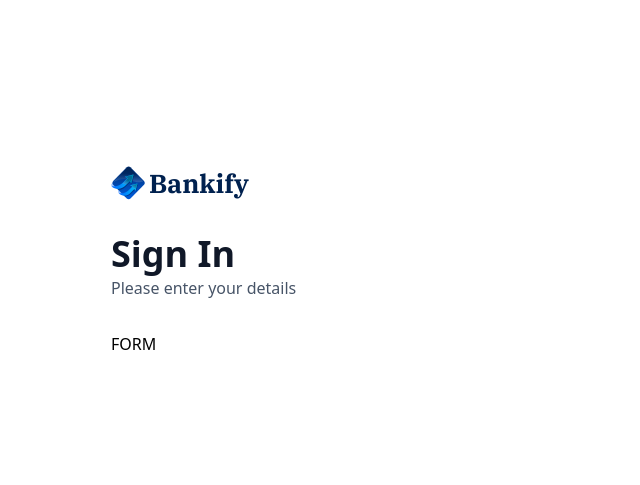
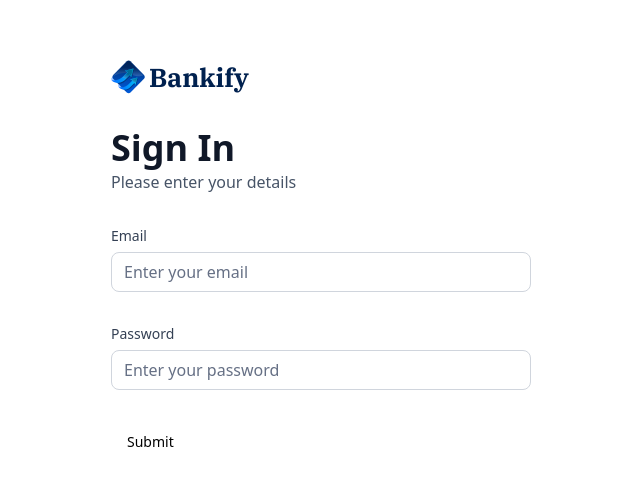
Before and after one commit to Jimike110/bankify, a Next.js app: page /sign-in in a window 1280 px wide. Shown: the part 139-624 px from the top of the page, without its empty margins (319-959 px from the left). Built offline with nearby package versions, Linux system fonts and the light colour scheme.

Commit message:
Improved auth components; made custom input components

```diff
--- a/components/AuthForm.tsx
+++ b/components/AuthForm.tsx
@@ -8,25 +8,32 @@
 import { zodResolver } from "@hookform/resolvers/zod";
 import { useForm } from "react-hook-form";
 
-const formSchema = z.object({
-  username: z.string().min(2, {
-    message: "Username must be at least 2 characters.",
-  }),
-});
+import { Button } from "@/components/ui/button";
+import {
+  Form,
+  FormControl,
+  FormDescription,
+  FormField,
+  FormItem,
+  FormLabel,
+  FormMessage,
+} from "@/components/ui/form";
+import { Input } from "@/components/ui/input";
+import CustomInput from "./CustomInput";
+import { authFormSchema } from "@/lib/utils";
 
 const AuthForm = ({ type }: { type: string }) => {
   const [user, setUser] = useState(null);
 
-  // 1. Define your form.
-  const form = useForm<z.infer<typeof formSchema>>({
-    resolver: zodResolver(formSchema),
+  const form = useForm<z.infer<typeof authFormSchema>>({
+    resolver: zodResolver(authFormSchema),
     defaultValues: {
-      username: "",
+      email: "",
+      password: ""
     },
   });
 
-  // 2. Define a submit handler.
-  function onSubmit(values: z.infer<typeof formSchema>) {
+  function onSubmit(values: z.infer<typeof authFormSchema>) {
     // Do something with the form values.
     // ✅ This will be type-safe and validated.
     console.log(values);
@@ -61,7 +68,23 @@
       {user ? (
         <div className="flex flex-col gap-4"> {/* Plaid link */} </div>
       ) : (
-        <>FORM</>
+        <Form {...form}>
+          <form onSubmit={form.handleSubmit(onSubmit)} className="space-y-8">
+            <CustomInput
+              control={form.control}
+              name={"email"}
+              label={"Email"}
+              placeholder={"Enter your email"}
+            ></CustomInput>
+            <CustomInput
+              control={form.control}
+              name={"password"}
+              label={"Password"}
+              placeholder={"Enter your password"}
+            ></CustomInput>
+            <Button type="submit">Submit</Button>
+          </form>
+        </Form>
       )}
     </section>
   );
--- /dev/null
+++ b/components/CustomInput.tsx
@@ -0,0 +1,39 @@
+import React from "react";
+import { FormControl, FormField, FormLabel, FormMessage } from "./ui/form";
+import { Input } from "./ui/input";
+import { Control } from 'react-hook-form'
+import { authFormSchema } from "@/lib/utils";
+import { z } from "zod";
+
+interface CustomInput {
+    control: Control<z.infer<typeof authFormSchema>>,
+    name: "email" | "password",
+    label: string,
+    placeholder: string
+}
+
+const CustomInput = ({ control, name, label, placeholder }: CustomInput) => {
+  return (
+    <FormField
+      control={control}
+      name={name}
+      render={({ field }) => (
+        <div className="form-item">
+          <FormLabel className="form-label">{label}</FormLabel>
+          <div className="flex w-full flex-col">
+            <FormControl>
+              <Input
+                className="input-class"
+                placeholder={placeholder}
+                {...field}
+              ></Input>
+            </FormControl>
+            <FormMessage className="form-message mt-2"></FormMessage>
+          </div>
+        </div>
+      )}
+    />
+  );
+};
+
+export default CustomInput;
--- a/components/ui/form.tsx
+++ b/components/ui/form.tsx
@@ -5,11 +5,11 @@
 import { Slot } from "@radix-ui/react-slot"
 import {
   Controller,
-  ControllerProps,
-  FieldPath,
-  FieldValues,
   FormProvider,
   useFormContext,
+  type ControllerProps,
+  type FieldPath,
+  type FieldValues,
 } from "react-hook-form"
 
 import { cn } from "@/lib/utils"
@@ -147,7 +147,7 @@
   React.HTMLAttributes<HTMLParagraphElement>
 >(({ className, children, ...props }, ref) => {
   const { error, formMessageId } = useFormField()
-  const body = error ? String(error?.message) : children
+  const body = error ? String(error?.message ?? "") : children
 
   if (!body) {
     return null
--- /dev/null
+++ b/components/ui/input.tsx
@@ -0,0 +1,22 @@
+import * as React from "react"
+
+import { cn } from "@/lib/utils"
+
+const Input = React.forwardRef<HTMLInputElement, React.ComponentProps<"input">>(
+  ({ className, type, ...props }, ref) => {
+    return (
+      <input
+        type={type}
+        className={cn(
+          "flex h-10 w-full rounded-md border border-input bg-background px-3 py-2 text-base ring-offset-background file:border-0 file:bg-transparent file:text-sm file:font-medium file:text-foreground placeholder:text-muted-foreground focus-visible:outline-none focus-visible:ring-2 focus-visible:ring-ring focus-visible:ring-offset-2 disabled:cursor-not-allowed disabled:opacity-50 md:text-sm",
+          className
+        )}
+        ref={ref}
+        {...props}
+      />
+    )
+  }
+)
+Input.displayName = "Input"
+
+export { Input }
--- /dev/null
+++ b/components/ui/label.tsx
@@ -0,0 +1,26 @@
+"use client"
+
+import * as React from "react"
+import * as LabelPrimitive from "@radix-ui/react-label"
+import { cva, type VariantProps } from "class-variance-authority"
+
+import { cn } from "@/lib/utils"
+
+const labelVariants = cva(
+  "text-sm font-medium leading-none peer-disabled:cursor-not-allowed peer-disabled:opacity-70"
+)
+
+const Label = React.forwardRef<
+  React.ElementRef<typeof LabelPrimitive.Root>,
+  React.ComponentPropsWithoutRef<typeof LabelPrimitive.Root> &
+    VariantProps<typeof labelVariants>
+>(({ className, ...props }, ref) => (
+  <LabelPrimitive.Root
+    ref={ref}
+    className={cn(labelVariants(), className)}
+    {...props}
+  />
+))
+Label.displayName = LabelPrimitive.Root.displayName
+
+export { Label }
--- a/lib/utils.ts
+++ b/lib/utils.ts
@@ -2,6 +2,7 @@
 import { type ClassValue, clsx } from "clsx";
 import qs from "query-string";
 import { twMerge } from "tailwind-merge";
+import { z } from "zod";
 
 export function cn(...inputs: ClassValue[]) {
   return twMerge(clsx(inputs));
@@ -193,3 +194,9 @@
 
   return date > twoDaysAgo ? "Processing" : "Success";
 };
+
+
+export const authFormSchema = z.object({
+  email: z.string().email(),
+  password: z.string().min(8, "Password must be at least 8 characters.")
+});
```
Also changed, not shown: package.json (+4 -4 lines), 1 other file (tests, documents, lock files or other folders).
